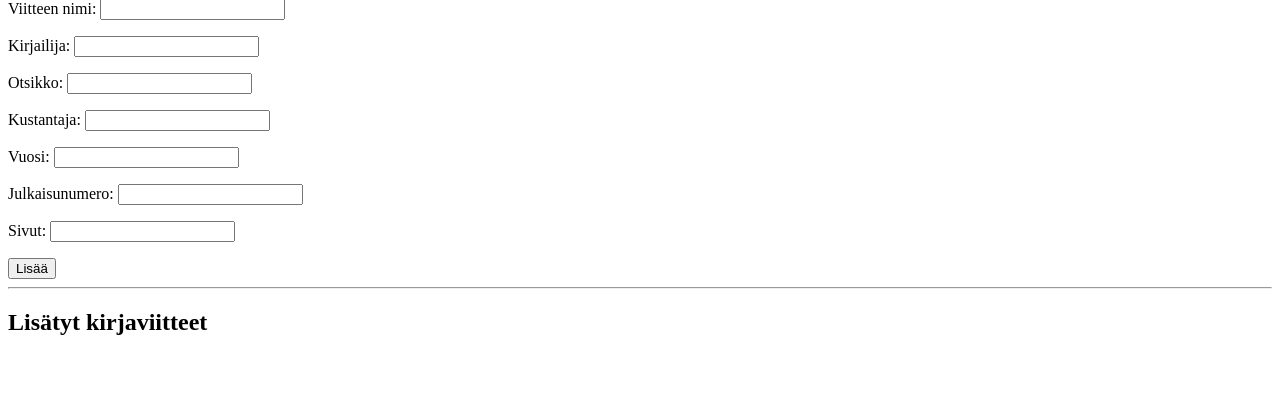
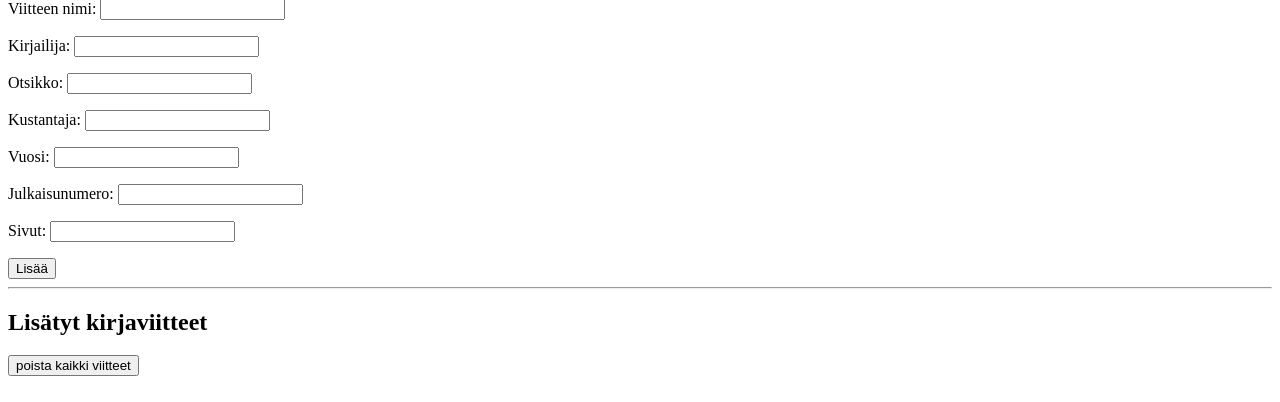
Before and after one commit to Yahimoh/Ohturyhma, a Flask app: template src/templates/index.html in a window 1280 px wide. Shown: the part 411-813 px from the top of the page. Before the commit the page ends 746 px from the top, so only its background shows below. Run offline with Flask 3, Linux system fonts and the light colour scheme; the template is opened without the code that fills it, so the values that code supplies are empty.

Commit message:
lisätty poistonapit viitteille, poistavan napin tunniste puuttuu vielä

```diff
--- a/src/templates/index.html
+++ b/src/templates/index.html
@@ -40,9 +40,21 @@
 
 </form>
 <hr>
+<div>
 <h2>Lisätyt kirjaviitteet</h2>
+<form action="/poista_viitteet" method="POST">
+    <input type="submit" value="poista kaikki viitteet">
+</form>
+<br>
+</div>
     {% for viite in viitteet %}
+    <div style="display: flex;">
     <div class="viite">{{ viite | safe }}</div>
+    <!-- tähän lisättävä jotain, minkä perusteella poistava route tunnistaa viitteen -->
+    <form action="/poista/{}" method="POST">
+        <input type="submit" value="poista">
+    </form>
+    </div>
     <br>
     {% endfor %}
 </body>
```
